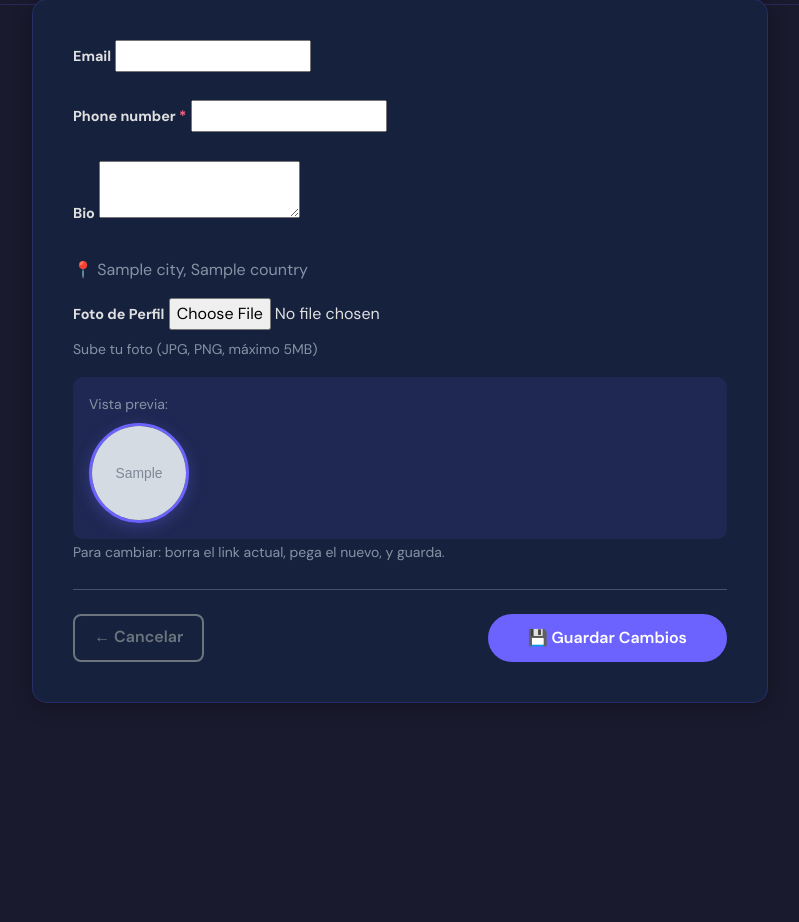
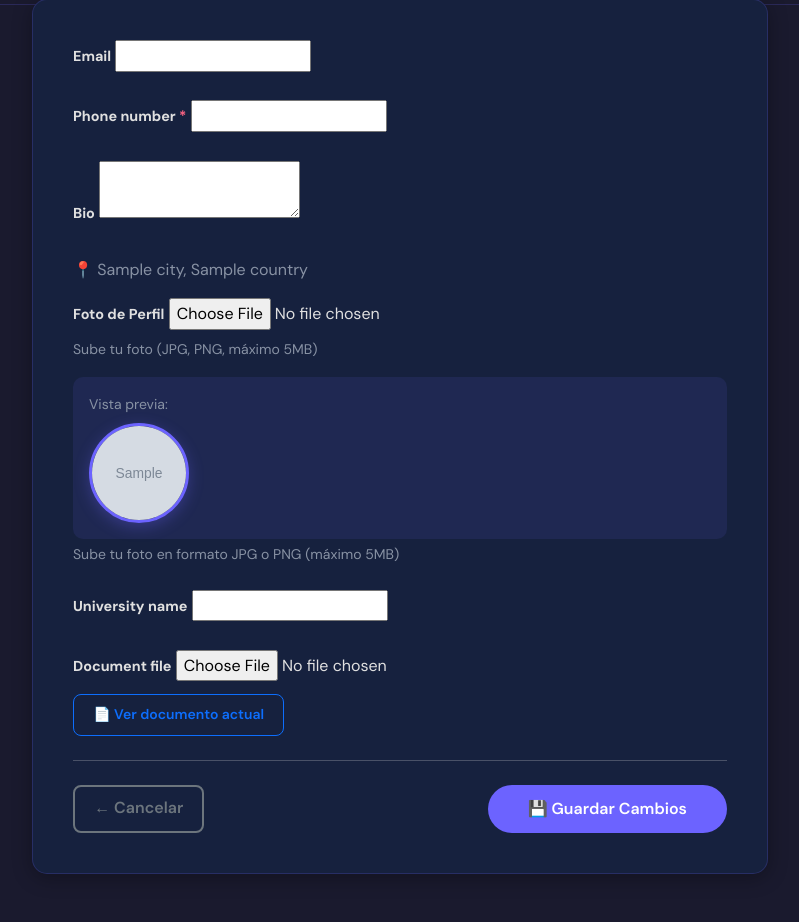
Before and after one commit to levi1519/subjectSupport, a Django app: template apps/accounts/templates/accounts/edit_client_profile.html in a window 1280 px wide. Shown: the part 252-1174 px from the top of the page, without its empty margins (240-1039 px from the left). Before the commit the page ends 955 px from the top, so only its background shows below. Run offline with Django 5.2, Linux system fonts and the light colour scheme; the template is opened without the code that fills it: most values are stand-ins (such as "Sample title", 1, 10 or a date in 2020); grey boxes marked "Sample" are stand-in pictures; form fields are guessed from the names that the template uses.

Commit message:
feat(templates): add university_name and document_file to edit profile forms

```diff
--- a/apps/accounts/templates/accounts/edit_client_profile.html
+++ b/apps/accounts/templates/accounts/edit_client_profile.html
@@ -188,7 +188,36 @@
                                 {% endif %}
                             </div>
 
-                            <small class="text-muted">Para cambiar: borra el link actual, pega el nuevo, y guarda.</small>
+                            <div class="form-text">Sube tu foto en formato JPG o PNG (máximo 5MB)</div>
+                        </div>
+
+                        <div class="mb-4">
+                            <label for="{{ form.university_name.id_for_label }}" class="form-label fw-bold">{{ form.university_name.label }}</label>
+                            {{ form.university_name }}
+                            {% if form.university_name.help_text %}
+                                <div class="form-text">{{ form.university_name.help_text }}</div>
+                            {% endif %}
+                            {% if form.university_name.errors %}
+                                <div class="text-danger small mt-1">{{ form.university_name.errors }}</div>
+                            {% endif %}
+                        </div>
+
+                        <div class="mb-4">
+                            <label for="{{ form.document_file.id_for_label }}" class="form-label fw-bold">{{ form.document_file.label }}</label>
+                            {{ form.document_file }}
+                            {% if form.document_file.help_text %}
+                                <div class="form-text">{{ form.document_file.help_text }}</div>
+                            {% endif %}
+                            {% if form.document_file.errors %}
+                                <div class="text-danger small mt-1">{{ form.document_file.errors }}</div>
+                            {% endif %}
+                            {% if profile.document_file %}
+                                <div class="mt-2">
+                                    <a href="{{ profile.document_file.url }}" target="_blank" class="btn btn-sm btn-outline-primary">
+                                        📄 Ver documento actual
+                                    </a>
+                                </div>
+                            {% endif %}
                         </div>
 
                         <hr class="my-4">
```
Also changed, not shown: apps/accounts/templates/accounts/edit_tutor_profile.html (+29 -0 lines).
